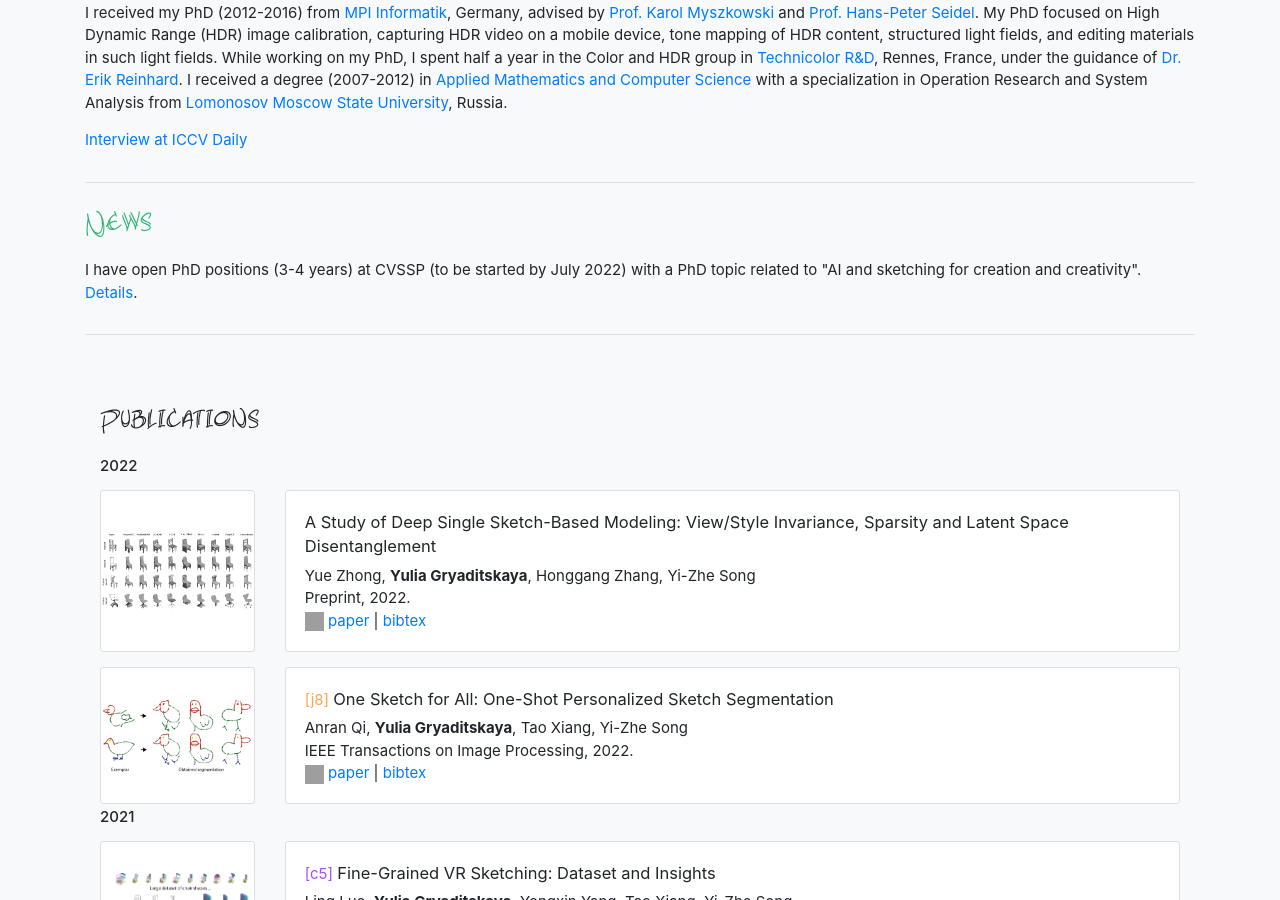
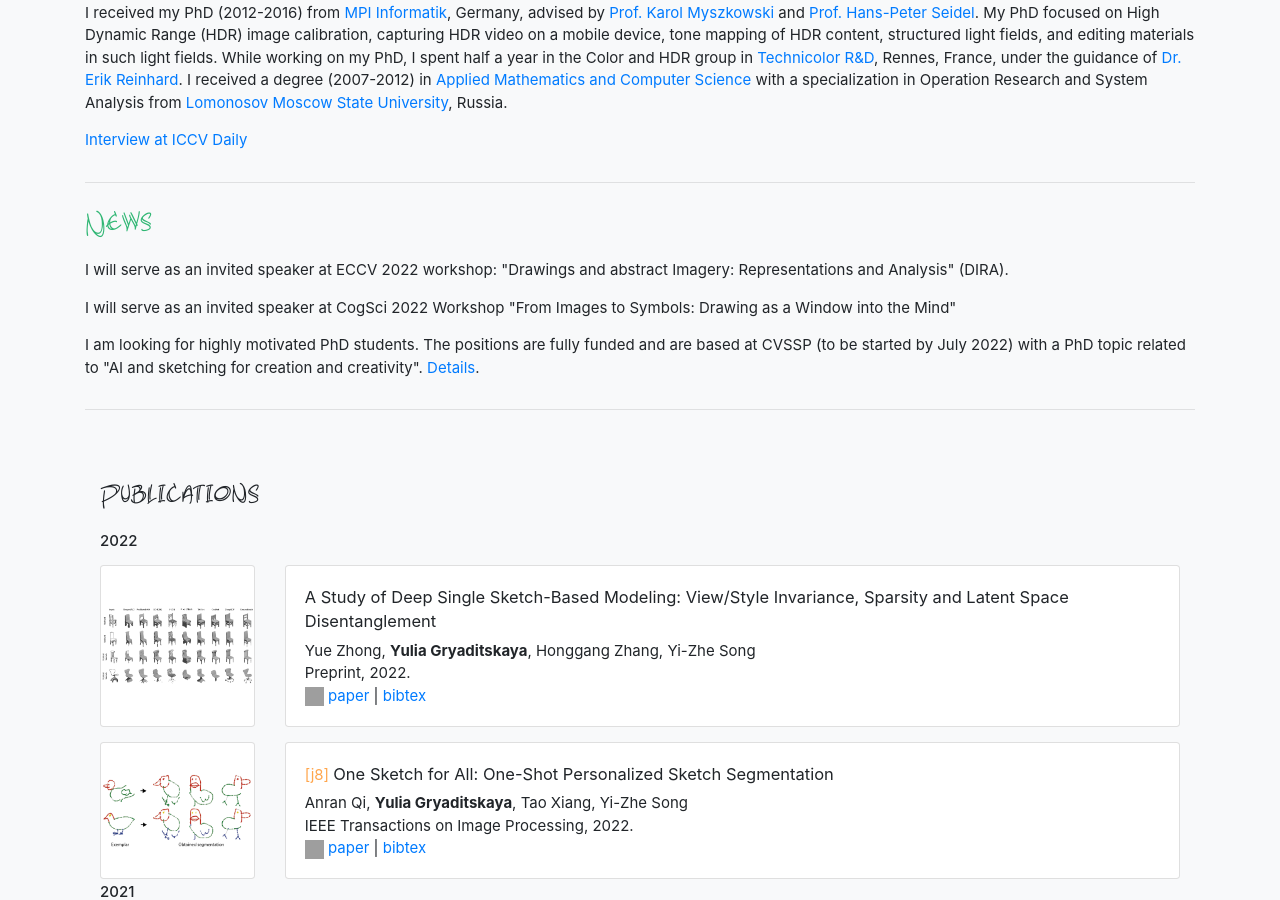
Before and after one commit to ygryadit/ygryadit.github.io, a Jekyll site: the page built from index.md, in a window 1280 px wide and 900 px high, scrolled down 607 px. Built offline with Jekyll 4.4.1, drawn with Linux system fonts in a browser that asks for light colours; grey boxes are pictures that could not be loaded.

Commit message:
News update

```diff
--- a/index.md
+++ b/index.md
@@ -119,7 +119,13 @@ layout: main
 		<h4 style="font-family: 'atlandsketchesbb_reg'; font-size: 300%; color:#2fb673"> News </h4>
 
 		<p>
-			I have open PhD positions (3-4 years) at CVSSP (to be started by July 2022) with a PhD topic related to "AI and sketching for creation and creativity".
+			I will serve as an invited speaker at ECCV 2022 workshop: "Drawings and abstract Imagery: Representations and Analysis" (DIRA).
+		</p>
+		<p>
+			I will serve as an invited speaker at CogSci 2022 Workshop "From Images to Symbols: Drawing as a Window into the Mind"
+		</p>
+		<p>
+			I am looking for highly motivated PhD students. The positions are fully funded and are based at CVSSP (to be started by July 2022) with a PhD topic related to "AI and sketching for creation and creativity".
 			<a href="./calls/PhD_call.pdf">Details</a>.
 		</p>
 
```
